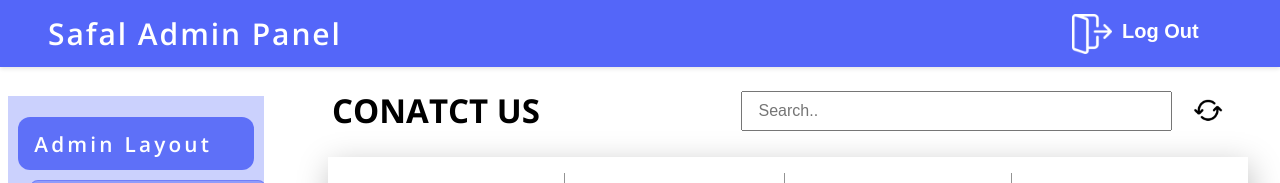
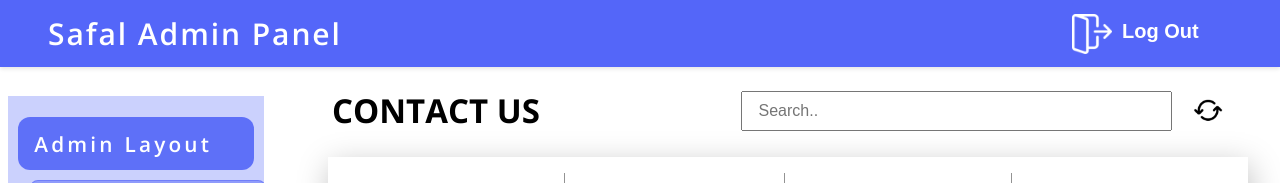
Before and after one commit to Saloni-FED/Safal-Admin, a Next.js app: page /entry in a window 1280 px wide. Shown: the top 183 px of the page. Built offline with nearby package versions, Linux system fonts and the light colour scheme; no server answers; the database is empty; sample sign-in values are in the browser's storage.

Commit message:
Update Contact.jsx

```diff
--- a/src/Components/Contact/Contact.jsx
+++ b/src/Components/Contact/Contact.jsx
@@ -76,7 +76,7 @@ const Contact = () => {
       <div className="showPartnersPage">
         <div className="showPartnersHeader">
           <div className="search">
-            <h1 className="head">Conatct Us </h1>
+            <h1 className="head">Contact Us </h1>
             <div className="searchLayout">
               <div className="searchBar">
                 <input
```
